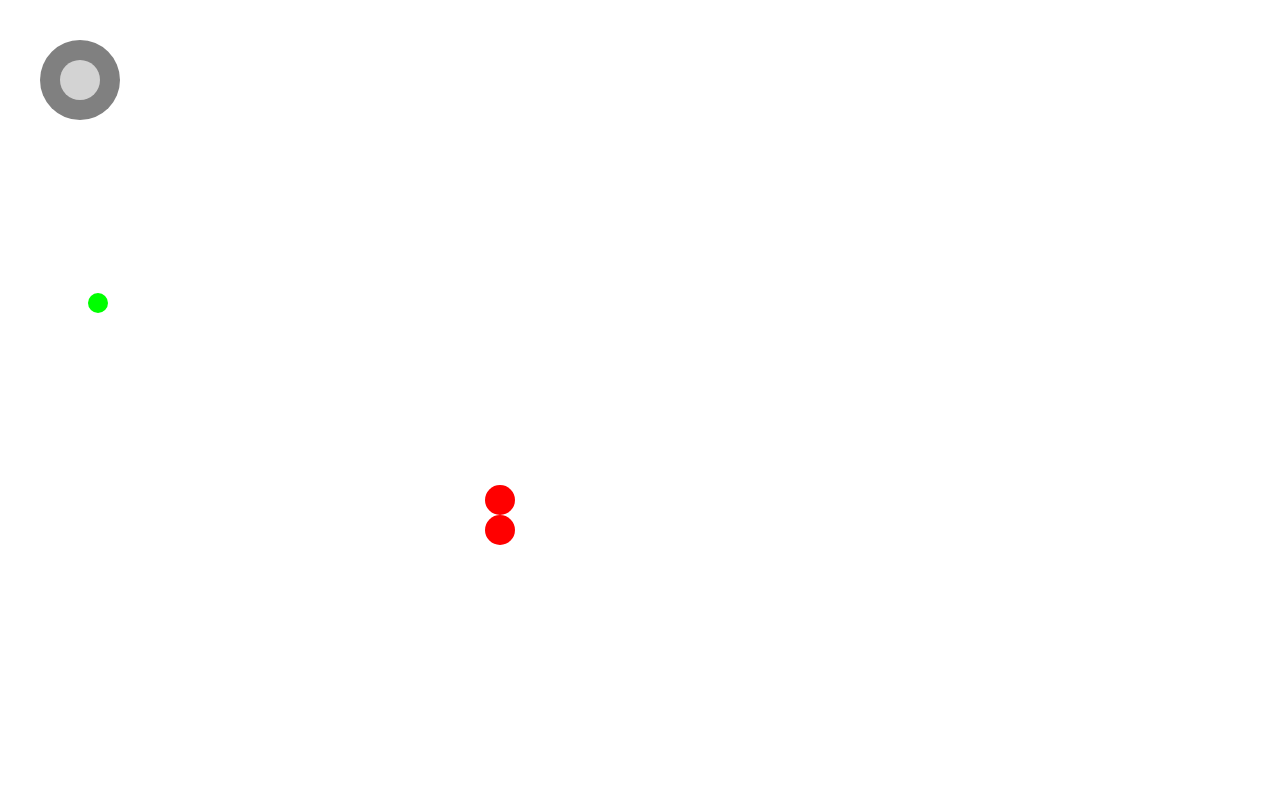
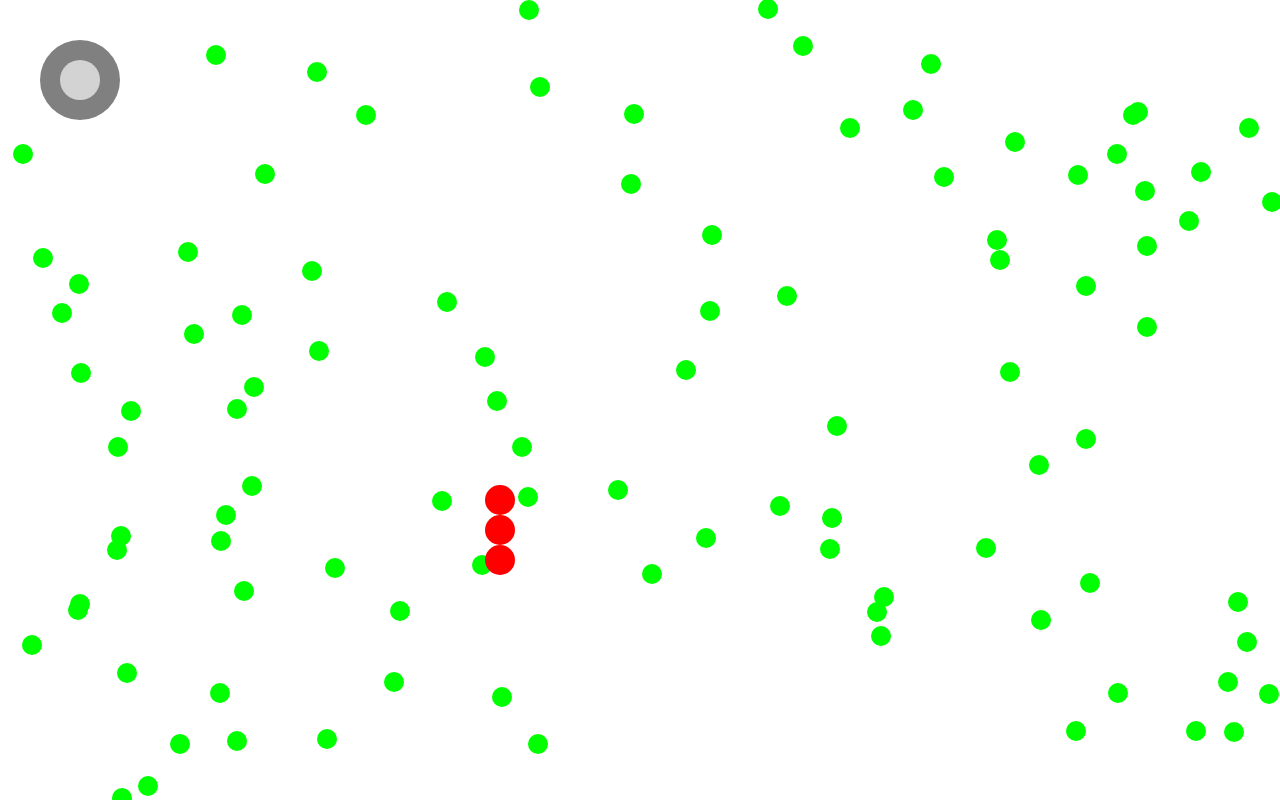
Before and after one commit to silenceliux/canvas-snake, a plain HTML site: page index.html in a window 1280 px wide. Drawn offline with Linux system fonts and the light colour scheme.

Commit message:
modify snack

```diff
--- a/index.html
+++ b/index.html
@@ -93,7 +93,7 @@
             var moveY = y - startY;
             var moveRatio = moveX/moveY;
             sportY = Math.sqrt(1/(moveRatio*moveRatio+1))*(Math.abs(moveY)/moveY);
-            sportX = sportY*Math.abs(moveRatio)*(Math.abs(moveX)/moveX);
+            sportX = Math.abs(sportY*moveRatio)*(Math.abs(moveX)/moveX);
 //                sportX = Math.abs(moveX/moveY)>1?Math.abs(moveX)/moveX:moveX/Math.abs(moveY);
 //                sportY = Math.abs(moveX/moveY)>1?moveY/Math.abs(moveX):Math.abs(moveY)/moveY;
 
@@ -134,29 +134,24 @@
             obj.y = snack[snack.length-1].y+30;
             snack.push(obj);
             render();
+            setTimeout(addSnack,5000);
         }
         function apple(){
             cxt2.fillStyle="#00FF00";
-            var x = Math.floor(Math.random()*500);
-            var y = Math.floor(Math.random()*500);
-            cxt2.beginPath();
-            cxt2.arc(x,y,10,0,Math.PI*2);
-            cxt2.closePath();
-            cxt2.fill();
+            var x,y;
+
+            for(var i=0;i<100;i++){
+                x = Math.floor(Math.random()*width);
+                y = Math.floor(Math.random()*height);
+                cxt2.beginPath();
+                cxt2.arc(x,y,10,0,Math.PI*2);
+                cxt2.closePath();
+                cxt2.fill();
+            }
+            setTimeout(apple,30000);
         }
         function sport(){
             var obj={};
-        //写移动的距离
-            var x, y,moveX,moveY;
-//            for(var i=snack.length-1;i>0;i--){
-//                x = snack[i-1].x - snack[i].x;
-//                y = snack[i-1].y - snack[i].y;
-//                moveX = Math.abs(x/y)>1?Math.abs(x)/x:x/Math.abs(y);
-//                moveY = Math.abs(x/y)>1?y/Math.abs(x):Math.abs(y)/y;
-//                snack[i].x += moveX;
-//                snack[i].y += moveY;
-//            }
-
             snack[0].x += sportX;
             snack[0].y += sportY;
             if(snack[0].x>width-15 || snack[0].x<15 || snack[0].y>height-15 || snack[0].y<15){
```
